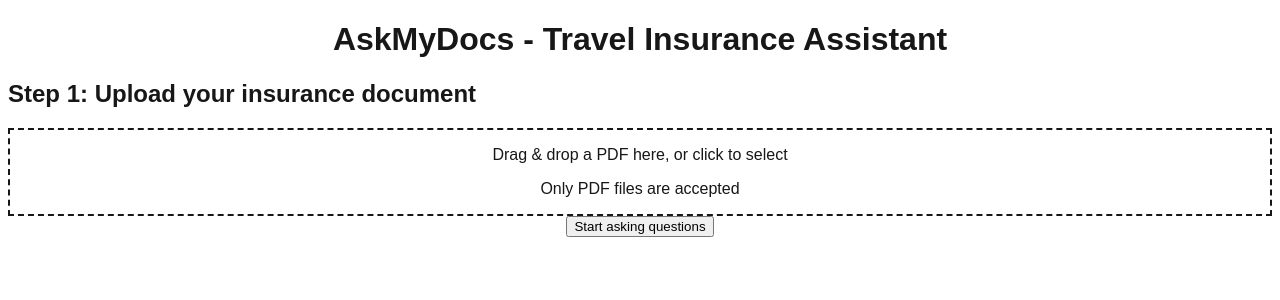
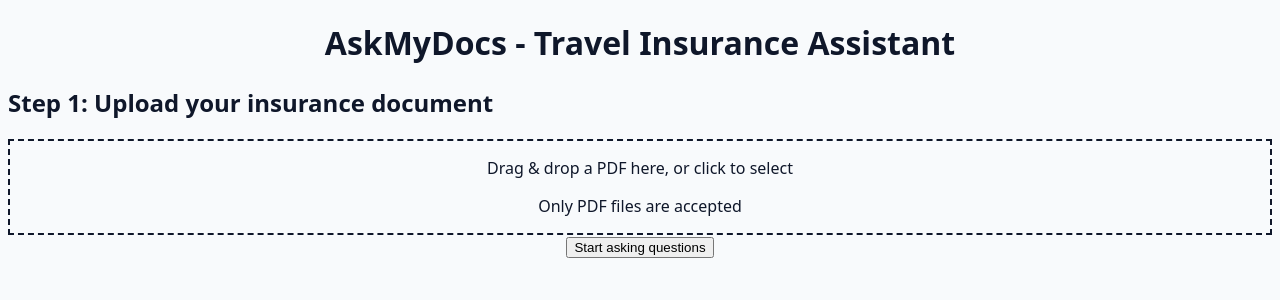
Before and after one commit to tylerbeckb/AskMyDocs, a Next.js app in the folder frontend/: page / in a window 1280 px wide. Shown: the top 300 px of the page. Built offline with nearby package versions, Linux system fonts and the light colour scheme; no server answers.

Commit message:
refactor: cleaned up global.css

```diff
--- a/frontend/app/globals.css
+++ b/frontend/app/globals.css
@@ -3,26 +3,19 @@
 @tailwind utilities;
 
 :root {
-  --background: #ffffff;
-  --foreground: #171717;
-}
-
-@theme inline {
-  --color-background: var(--background);
-  --color-foreground: var(--foreground);
-  --font-sans: var(--font-geist-sans);
-  --font-mono: var(--font-geist-mono);
+  --background: #f8fafc;
+  --foreground: #0f172a;
 }
 
 @media (prefers-color-scheme: dark) {
   :root {
     --background: #0a0a0a;
-    --foreground: #ededed;
+    --foreground: #f1f5f9;
   }
 }
 
 body {
   background: var(--background);
   color: var(--foreground);
-  font-family: Arial, Helvetica, sans-serif;
+  font-family: system-ui, -apple-system, BlinkMacSystemFont, 'Segoe UI', Roboto, Oxygen, Ubuntu, Cantarell, 'Open Sans', 'Helvetica Neue', sans-serif;
 }
```
